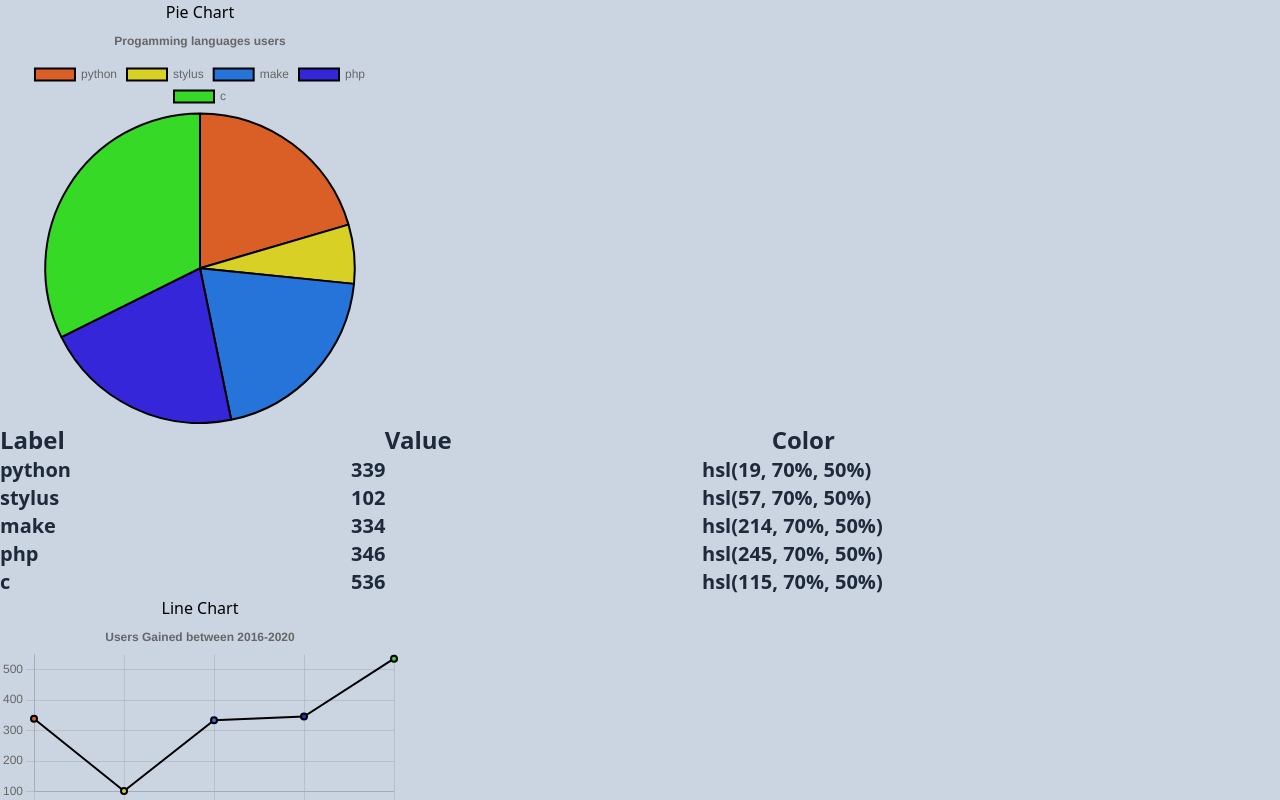
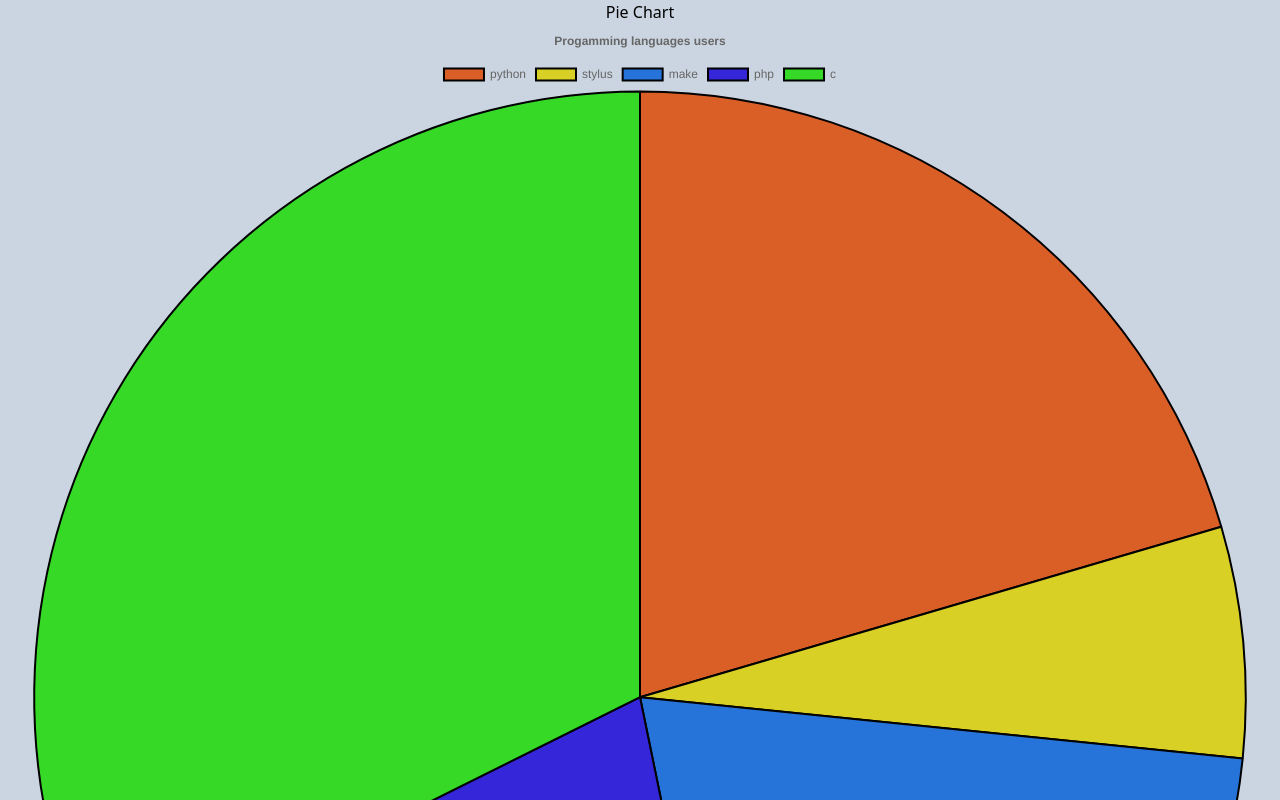
Before and after one commit to Zeroluffs/test-graphs, a Next.js app: page / in a window 1280 px wide. Shown: the top 800 px of the page. Built offline with nearby package versions, Linux system fonts and the light colour scheme.

Commit message:
pie chart view

```diff
--- a/components/LineChart.tsx
+++ b/components/LineChart.tsx
@@ -12,7 +12,7 @@ function LineChart({ chartData }: any) {
           plugins: {
             title: {
               display: true,
-              text: "Users Gained between 2016-2020",
+              text: "Progamming languages users",
             },
             legend: {
               display: false,
--- a/pages/index.tsx
+++ b/pages/index.tsx
@@ -1,67 +1,10 @@
-import { useEffect, useState } from "react";
-import { Data } from "../utils/data";
-import PieChart from "components/PieChart";
-import { dataPie } from "../utils/DataPie";
 import React from "react";
-import useChartContext from "context/ChartsContext";
-import { InlineEditComponent } from "components/InlineEdit";
-import { PieChartDataList } from "components/PieChartDataList";
-import LineChart from "components/LineChart";
+import { LineChart } from "view/LineChart";
+
 export default function Home() {
-  const test = {
-    id: "test",
-    label: "test",
-    value: 666,
-    color: "hsl(115, 70%, 50%)",
-  };
-  const { pieChartData, addNewValue } = useChartContext();
-  const chartRef = React.useRef<any>(null);
-  const [data, setData] = useState(dataPie);
-  const [chartData, setChartData] = useState({
-    labels: pieChartData.map((data: any) => data.label),
-    datasets: [
-      {
-        label: "Users",
-        data: pieChartData.map((data: any) => data.value),
-        backgroundColor: dataPie.map((data) => data.color),
-        borderColor: "black",
-        borderWidth: 2,
-      },
-    ],
-  });
-
-  const handleClick = (e: any) => {
-    e.preventDefault();
-    const chart = chartRef!!.current!!;
-    console.log(chart);
-    // setData((oldArray) => [...oldArray, test]);
-    addNewValue(test);
-    dataPie.push(test);
-  };
-
-  useEffect(() => {
-    setChartData({
-      labels: dataPie.map((data) => data.label),
-      datasets: [
-        {
-          label: "Users",
-          data: dataPie.map((data) => data.value),
-          backgroundColor: dataPie.map((data) => data.color),
-          borderColor: "black",
-          borderWidth: 2,
-        },
-      ],
-    });
-  }, [pieChartData]);
   return (
     <div>
-      <div className="w-[400px]">
-        <PieChart ref={chartRef} chartData={chartData} />
-        <PieChartDataList />
-      </div>
-      <div className="w-[400px]">
-        <LineChart ref={chartRef} chartData={chartData} />
-      </div>
+      <LineChart />
     </div>
   );
 }
--- /dev/null
+++ b/view/LineChart.tsx
@@ -0,0 +1,44 @@
+import PieChart from "components/PieChart";
+import { PieChartDataList } from "components/PieChartDataList";
+import useChartContext from "context/ChartsContext";
+import { useEffect, useState } from "react";
+import { dataPie } from "utils/DataPie";
+
+export function LineChart() {
+  const { pieChartData } = useChartContext();
+  const [chartData, setChartData] = useState({
+    labels: pieChartData.map((data: any) => data.label),
+    datasets: [
+      {
+        label: "Users",
+        data: pieChartData.map((data: any) => data.value),
+        backgroundColor: dataPie.map((data) => data.color),
+        borderColor: "black",
+        borderWidth: 2,
+      },
+    ],
+  });
+
+  useEffect(() => {
+    setChartData({
+      labels: dataPie.map((data) => data.label),
+      datasets: [
+        {
+          label: "Users",
+          data: dataPie.map((data) => data.value),
+          backgroundColor: dataPie.map((data) => data.color),
+          borderColor: "black",
+          borderWidth: 2,
+        },
+      ],
+    });
+  }, [pieChartData]);
+  return (
+    <div>
+      <div className="w-[400px]">
+        <PieChart chartData={chartData} />
+        <PieChartDataList />
+      </div>
+    </div>
+  );
+}
```
